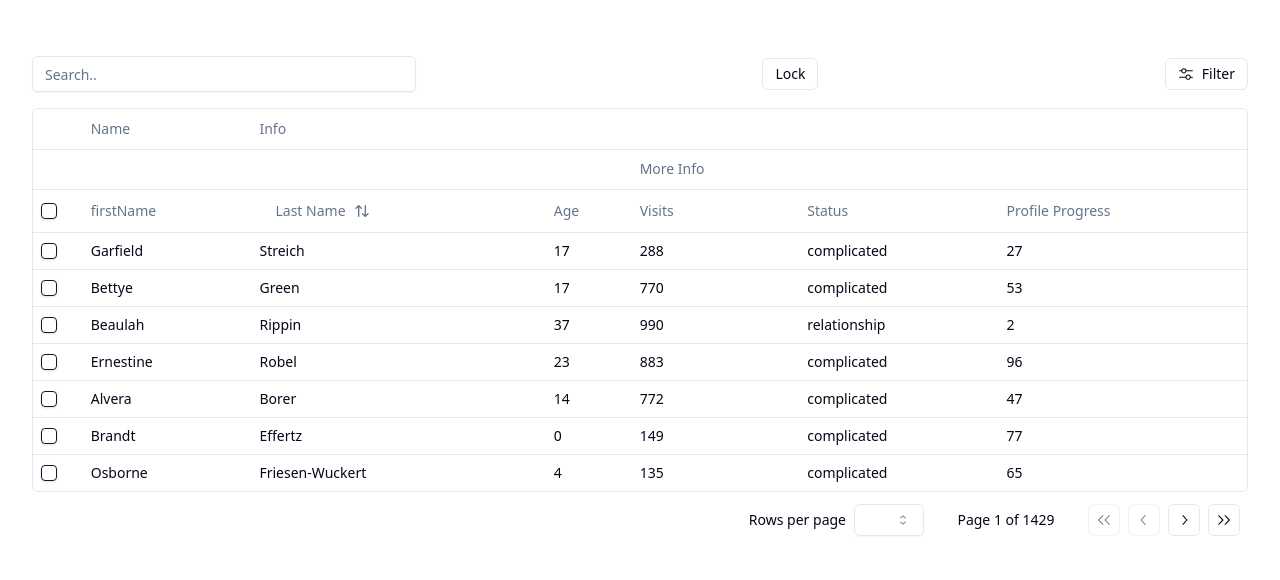
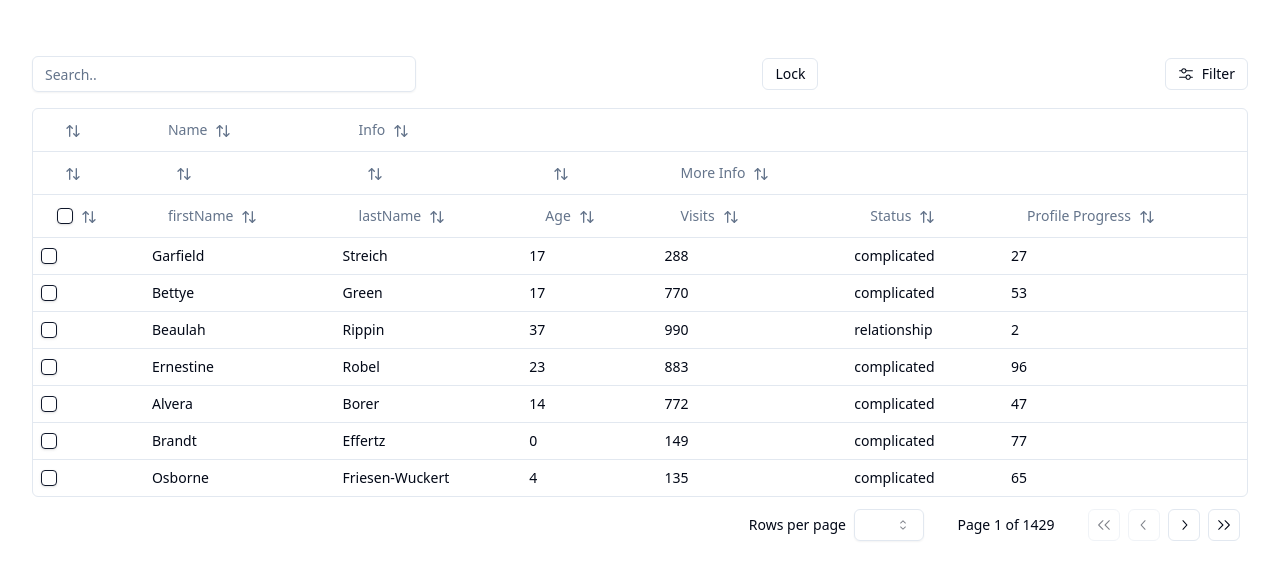
Before and after one commit to AdnanTurjoy/reusable-table-TanStack-Table-shadcn, a React (Vite) app: page / in a window 1280 px wide. Shown: the top 580 px of the page. Built offline with nearby package versions, Linux system fonts and the light colour scheme.

Commit message:
optionsss

```diff
--- a/src/App.jsx
+++ b/src/App.jsx
@@ -172,19 +172,6 @@ import { data1, data2 } from './components/FakeData'
             accessorFn: row => row.lastName,
             id: 'lastName',
             cell: info => info.getValue(),
-            header: ({ column }) => {
-              return (
-                <Button
-                  variant="ghost"
-                  onClick={() => {
-                    column.toggleSorting(column.getIsSorted() === "asc");
-                  }}
-                >
-                  Last Name
-                  <ArrowUpDown className="ml-2 h-4 w-4" />
-                </Button>
-              );
-            },
             footer: props => props.column.id,
           },
         ],
@@ -249,8 +236,7 @@ import { data1, data2 } from './components/FakeData'
   }
 
 
-  // const data = await fetchData(fetchDataOptions);
-  // console.log(pagination);
+
   return (
 
       <div className="container mx-auto py-10">
@@ -263,6 +249,11 @@ import { data1, data2 } from './components/FakeData'
           pageIndex:0,
           pageSize:80,
         }}
+         options={{
+          sort:true,
+          selection: false, // not work yet properly
+          pagination:true,
+         }}
          handlePagination={handlePagination}
          />
 
--- a/src/components/TableComponent/DataTable.jsx
+++ b/src/components/TableComponent/DataTable.jsx
@@ -11,7 +11,7 @@ import {
 
 } from "@tanstack/react-table";
 import { Input } from "@/components/ui/input"
-
+import { ArrowUpDown, MoreHorizontal } from 'lucide-react'
 import {
   Table,
   TableBody,
@@ -31,6 +31,7 @@ function DataTable({
   handleActions,
   paginations,
   handlePagination,
+  options,
 }) {
   const [sorting, setSorting] = useState([])
   const [columnFilters, setColumnFilters] = useState(
@@ -104,13 +105,29 @@ function DataTable({
             <TableRow key={headerGroup.id}>
               {headerGroup.headers.map((header) => {
                 return (
-                  <TableHead key={header.id}>
+                  <TableHead key={header.id} >
+                    {
+                      options?.sort ?   <Button variant="ghost" className="flex" onClick={header.column.getToggleSortingHandler()}>
                       {header.isPlaceholder
                        ? null
                        : flexRender(
                            header.column.columnDef.header,
                            header.getContext()
                          )}
+                         <ArrowUpDown className="ml-2 h-4 w-4 mt-0.5" />
+                      </Button> :
+                      <>
+                        {header.isPlaceholder
+                       ? null
+                       : flexRender(
+                           header.column.columnDef.header,
+                           header.getContext()
+                         )}
+                      </>
+
+                    }
+
+
                   </TableHead>
                 );
               })}
@@ -141,7 +158,10 @@ function DataTable({
         </TableBody>
       </Table>
     </div>
-    <DataTablePagination table={table}  />
+    {
+      options?.pagination ? <DataTablePagination table={table}  /> : ""
+    }
+
 
 
 
```
Lines whose indentation alone changed are shown as unchanged.
